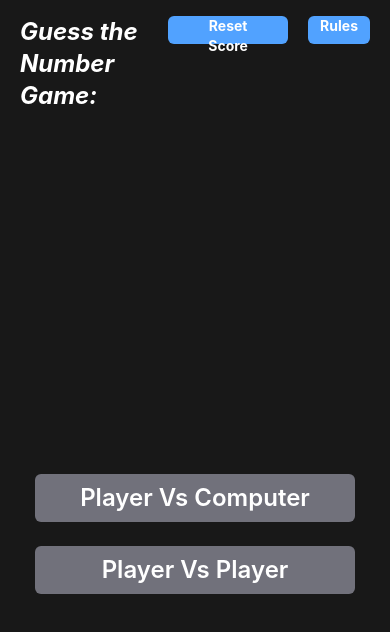
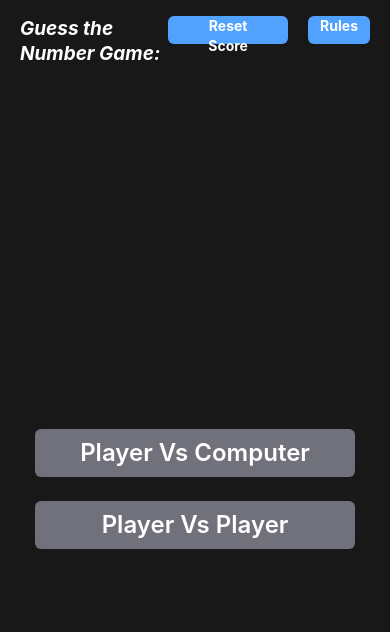
Before and after one commit to momdalomar123/GuessTheNumber, a React (Vite) app: page / in a window 390 px wide. Shown: the top 632 px of the page. Built offline with nearby package versions, Linux system fonts and the light colour scheme.

Commit message:
your message

```diff
--- a/src/Components/DisplayRules.tsx
+++ b/src/Components/DisplayRules.tsx
@@ -9,7 +9,7 @@ export default function DisplayRules({animationType,display}:AnimationAndDisplay
 {
     return(
 
-        <div className={`absolute right-5 bottom-0 w-60 mt-2 bg-zinc-500 rounded-md px-2.5 z-10 ${animationType} ${display}`}>
+        <div className={`absolute right-5 lg:bottom-25 max-sm:bottom-28 w-60 mt-2 bg-zinc-500 rounded-md px-2.5 z-10 ${animationType} ${display}`}>
 
             <p className="font-bold text-white px-1 pb-1">
                 <span className="text-2xl">The Rules are Simple:
--- a/src/Components/Header.tsx
+++ b/src/Components/Header.tsx
@@ -37,7 +37,7 @@ export default function Header({score,setScore}:Score){
     <>
     <div className="flex justify-between gap-1 ml-5 mr-5 pt-4">
         <Link to ="/">
-        <div className="font-bold text-white text-2xl italic">
+        <div className="font-bold text-white text-2xl italic max-sm:text-[19px]">
             Guess the Number Game:
         </div>
         </Link>
--- a/src/index.css
+++ b/src/index.css
@@ -1,6 +1,4 @@
 *{
-
-
   box-sizing: border-box;
 }
 html,body{
```
